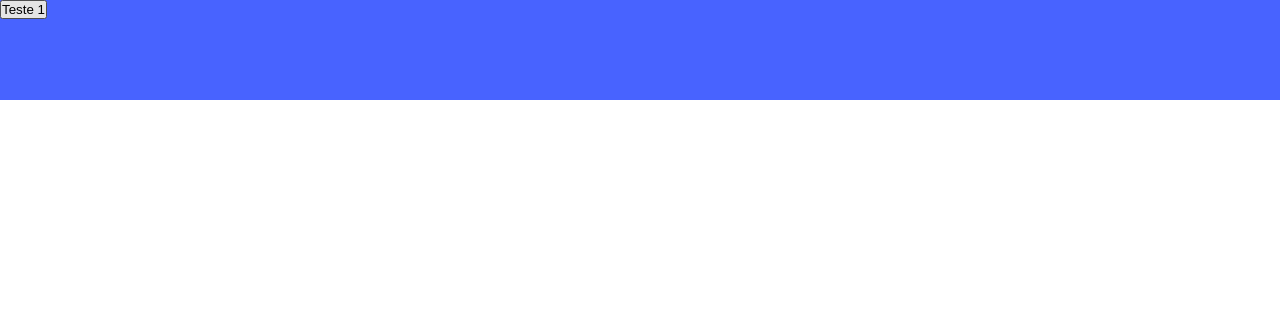
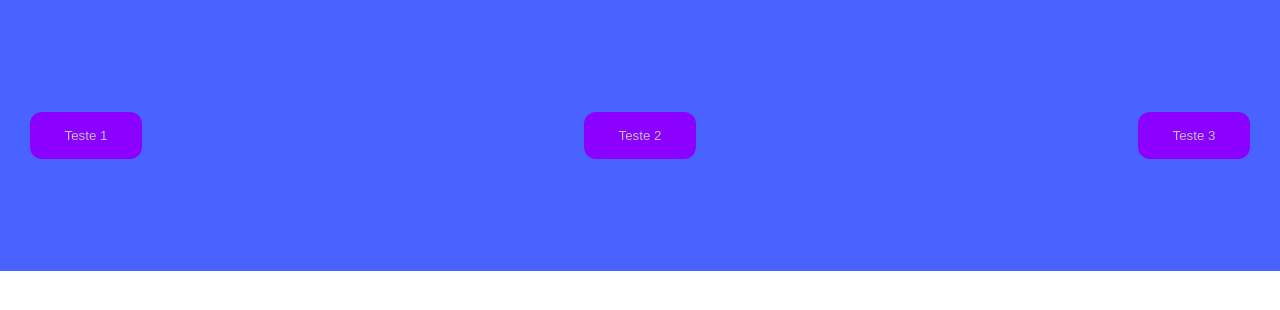
Before and after one commit to caiobgs/html-css-snippet, a plain HTML site: page index.html in a window 1280 px wide. Drawn offline with Linux system fonts and the light colour scheme.

Commit message:
add css filter

```diff
--- a/css/index.css
+++ b/css/index.css
@@ -18,6 +18,10 @@
     }
 }
 
+button {
+    cursor: pointer;
+}
+
 * {
     /* Reset para tirar todos os espaçamentos nativos das tags html */
     margin: 0;
@@ -33,6 +37,29 @@ body {
 }
 
 .container {
-    height: 100px;
     background-color: rgb(72, 99, 255);
 }
+
+.content {
+    width: 1220px;
+    /* Centraliza a div no meio da tela */
+    margin: 0 auto;
+    padding: 7rem 0;
+    display: flex;
+    justify-content: space-between;
+}
+
+.content button{
+    background-color: rgb(140, 0, 255);
+    border-style: none;
+    border-radius: 0.75rem;
+    min-width: 7rem;
+    padding: 1rem;
+    color: rgb(192, 192, 192);
+    transition: 0.3s;
+}
+
+.content button:hover {
+    /* Permite adicionar varias funções que adicionam algum efeito */
+    filter:brightness(0.9)
+}
--- a/index.html
+++ b/index.html
@@ -6,7 +6,9 @@
 <body>
     <div class="container">
         <div class="content">
-            <button>Teste 1</button>
+            <button id="btn1">Teste 1</button>
+            <button id="btn2">Teste 2</button>
+            <button id="btn3">Teste 3</button>
         </div>
     </div>
 </body>
```
